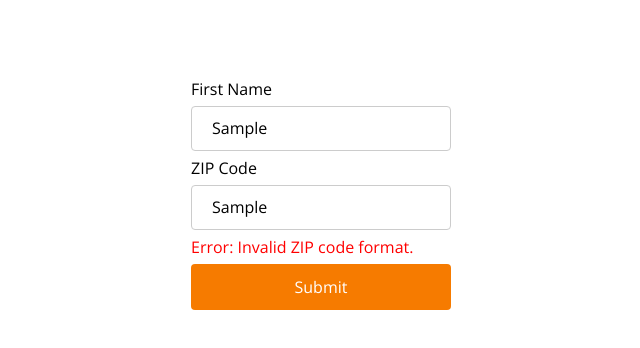
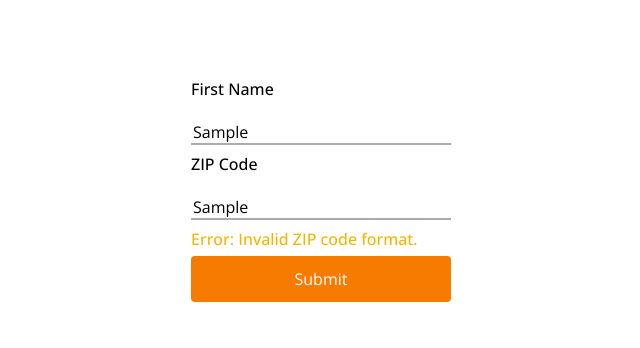
Before and after one commit to jmitch12/GM-Inputs-2, a plain HTML site: page index.html in a window 1280 px wide. Both pictures are taken after typing "Sample", "Sample" into the empty fields and a click on the input "Submit". Shown: the whole page, without its empty margins (319-959 px from the left). Drawn offline with nearby package versions, Linux system fonts and the light colour scheme.

Commit message:
Form design updates

```diff
--- a/css/style.css
+++ b/css/style.css
@@ -14,6 +14,7 @@ body{
   height: 100%;
   background-color: white;
   font-family: 'Open Sans', sans-serif;
+  font-weight: 500;
 }
 
 form {
@@ -26,16 +27,26 @@ form {
 
 input[type=text] {
   width: 100%;
-  padding: 12px 20px;
-  margin: 8px 0;
+  padding-top:25px;
+  /* margin-bottom: 20px; */
   display: inline-block;
-  border: 1px solid #ccc;
-  border-radius: 4px;
+  border: none;
+  border-bottom: 2px solid rgba(0,0,0,.33);
+  /* border-radius: 4px; */
   box-sizing: border-box;
 }
 
 input[type=text]:focus{
-  outline-color: blue;
+  outline: none;
+  border-bottom: 2px solid rgba(0,0,0,.33);
+}
+
+#fnameInput{
+  margin-bottom: 10px;
+}
+
+#zipInput{
+  margin-bottom: 10px;
 }
 
 input[type=submit] {
@@ -49,9 +60,14 @@ input[type=submit] {
   cursor: pointer;
 }
 
-input:invalid {
+input::placeholder{
+  color: rgba(0,0,0,.33);
+  font-weight: 500;
+}
+
+/* input:invalid {
   border: 2px solid red;
-}
+} */
 
 
 
@@ -78,8 +94,7 @@ button:hover {
   background-color: #45a049;
 } */
 
-.inputs {
+/* .inputs {
   border-radius: 5px;
-  /* background-color: #f2f2f2; */
   padding: 20px;
-}
+} */
--- a/index.html
+++ b/index.html
@@ -39,7 +39,6 @@
   <footer id="contact">
   </footer>
 
-  <script src="js/jquery-2.1.4.min.js"></script>
   <script src="js/script.js"></script>
 </body>
 
--- a/js/script.js
+++ b/js/script.js
@@ -61,17 +61,17 @@ function validateForm() {
 
   if (x == "") {
     // window.alert("Name must be filled out");
-    fnameError.innerHTML = "<span style='color: red;''>" +
+    fnameError.innerHTML = "<span style='color: #F7B500;'>" +
       "Error: Invalid first name format.</span>"
     // return false;
   }
   if (y == "") {
     // window.alert("Zip must be filled out");
-    zipError.innerHTML = "<span style='color: red;'>" +
+    zipError.innerHTML = "<span style='color: #F7B500;'>" +
       "Error: Invalid ZIP code format.</span>"
     return false;
   } else if (isNaN(y)) {
-    zipError.innerHTML = "<span style='color: red;'>" +
+    zipError.innerHTML = "<span style='color: #F7B500;'>" +
       "Error: Invalid ZIP code format.</span>"
     return false;
   }else {
```
